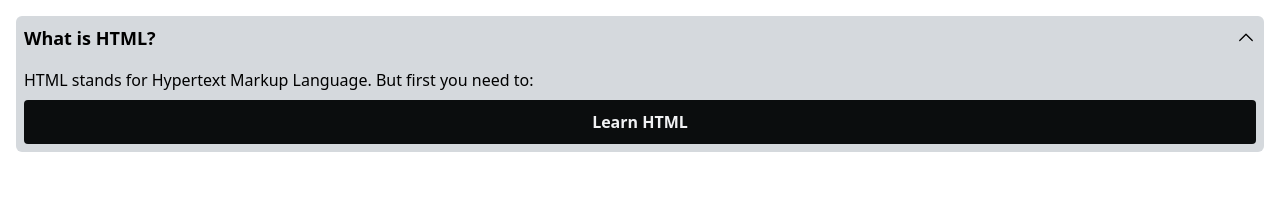
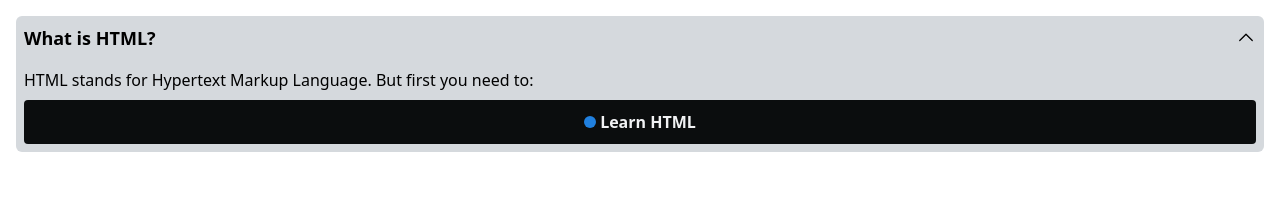
Before and after one commit to gikdev/foree, a React (Vite) app: page / in a window 1280 px wide. Both pictures are taken after a click on the button "What is HTML?". Shown: the top 206 px of the page. Built offline with nearby package versions, Linux system fonts and the light colour scheme.

Commit message:
Made the `<Status />` component!

```diff
--- a/src/App.tsx
+++ b/src/App.tsx
@@ -1,4 +1,5 @@
 import { Collapse } from "./components/DataDisplay/Collapse"
+import Status from "./components/DataDisplay/Status"
 import { Btn } from "./components/DataInput"
 
 export default function App() {
@@ -6,7 +7,9 @@ export default function App() {
     <div className="p-4">
       <Collapse question="What is HTML?" contentContainerClassName="flex flex-col gap-2">
         <p className="">HTML stands for Hypertext Markup Language. But first you need to:</p>
-        <Btn>Learn HTML</Btn>
+        <Btn>
+          <Status color="info" /> Learn HTML
+        </Btn>
       </Collapse>
     </div>
   )
--- a/src/components/DataDisplay/Status.tsx
+++ b/src/components/DataDisplay/Status.tsx
@@ -0,0 +1,33 @@
+import { ccn } from "../../lib/cns"
+
+type StatusSize = "small" | "medium" | "large"
+type StatusColor = "neutral" | "dark" | "light" | "danger" | "warning" | "success" | "info"
+
+interface StatusProps {
+  size?: StatusSize
+  color?: StatusColor
+  className?: string
+}
+
+export default function Status({ color = "neutral", size = "medium", className }: StatusProps) {
+  const styles = ccn(
+    {
+      "bg-neutral-3": color === "neutral",
+      "bg-neutral-4": color === "light",
+      "bg-neutral-2": color === "dark",
+      "bg-danger-3": color === "danger",
+      "bg-success-3": color === "success",
+      "bg-info-3": color === "info",
+      "bg-warning-3": color === "warning",
+    },
+    {
+      "size-2": size === "small",
+      "size-3": size === "medium",
+      "size-4": size === "large",
+    },
+    "rounded-full inline-block",
+    className,
+  )
+
+  return <div {...styles} aria-label="status" />
+}
```
Also changed, not shown: 1 other file (tests, documents, lock files or other folders).
